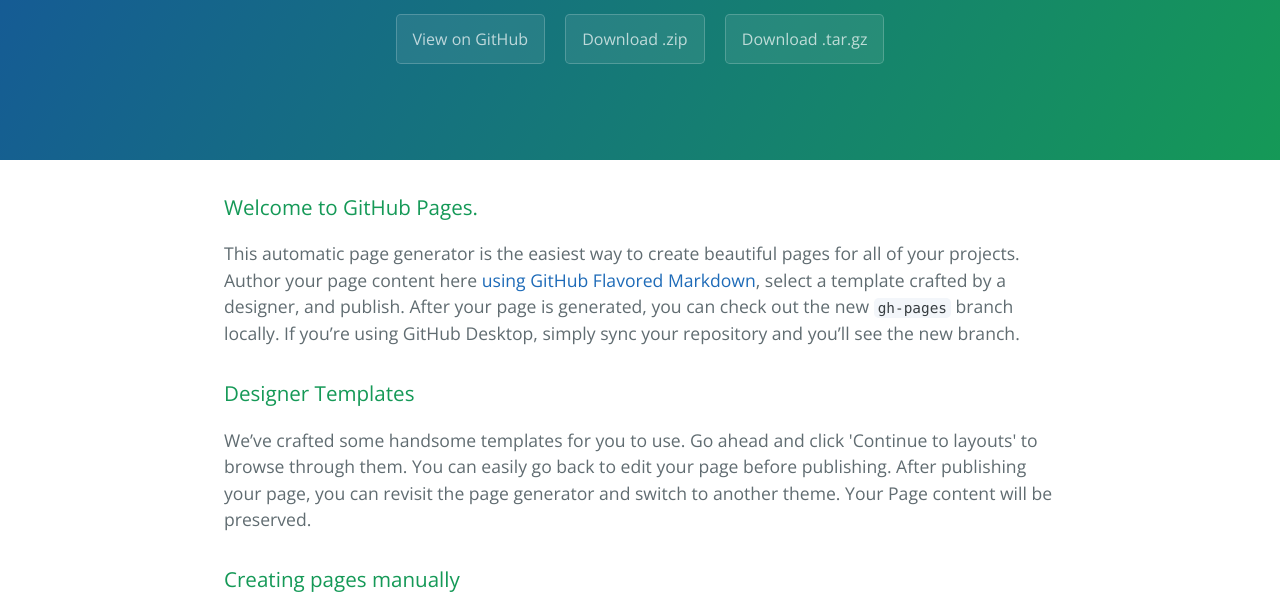
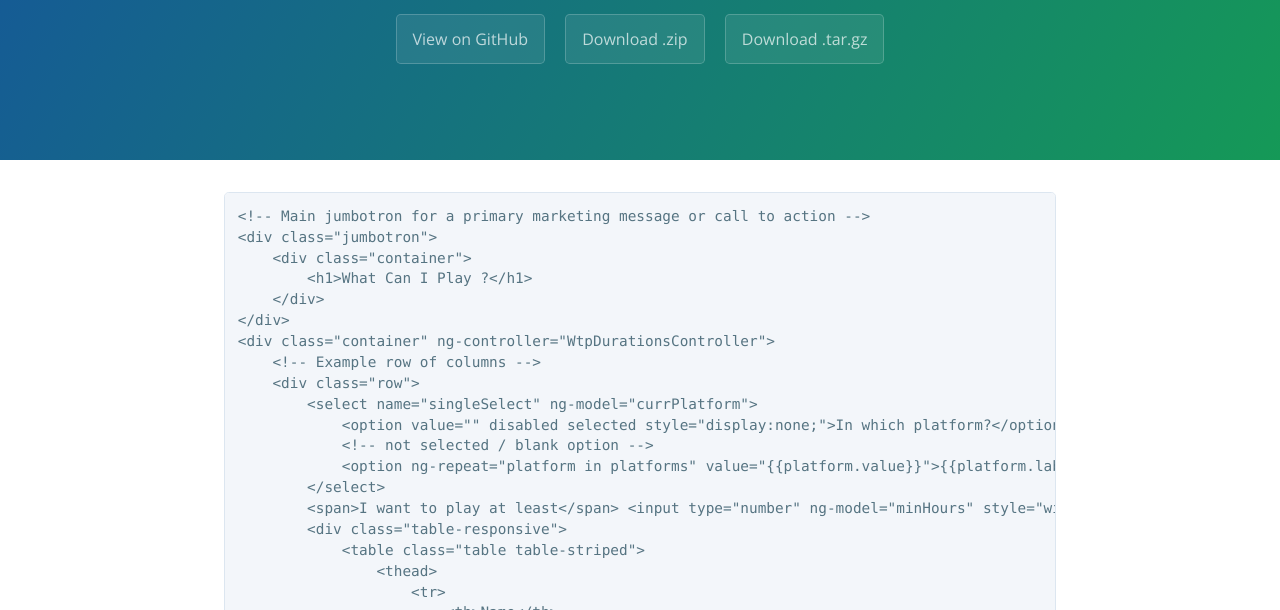
Before and after one commit to pedrolsamaral/what-to-play, a plain HTML site: page index.html in a window 1280 px wide. Shown: the part 176-786 px from the top of the page. Drawn offline with nearby package versions, Linux system fonts and the light colour scheme.

```diff
--- a/index.html
+++ b/index.html
@@ -19,30 +19,46 @@
     </section>
 
     <section class="main-content">
-      <h3>
-<a id="welcome-to-github-pages" class="anchor" href="#welcome-to-github-pages" aria-hidden="true"><span class="octicon octicon-link"></span></a>Welcome to GitHub Pages.</h3>
-
-<p>This automatic page generator is the easiest way to create beautiful pages for all of your projects. Author your page content here <a href="https://guides.github.com/features/mastering-markdown/">using GitHub Flavored Markdown</a>, select a template crafted by a designer, and publish. After your page is generated, you can check out the new <code>gh-pages</code> branch locally. If you’re using GitHub Desktop, simply sync your repository and you’ll see the new branch.</p>
-
-<h3>
-<a id="designer-templates" class="anchor" href="#designer-templates" aria-hidden="true"><span class="octicon octicon-link"></span></a>Designer Templates</h3>
-
-<p>We’ve crafted some handsome templates for you to use. Go ahead and click 'Continue to layouts' to browse through them. You can easily go back to edit your page before publishing. After publishing your page, you can revisit the page generator and switch to another theme. Your Page content will be preserved.</p>
-
-<h3>
-<a id="creating-pages-manually" class="anchor" href="#creating-pages-manually" aria-hidden="true"><span class="octicon octicon-link"></span></a>Creating pages manually</h3>
-
-<p>If you prefer to not use the automatic generator, push a branch named <code>gh-pages</code> to your repository to create a page manually. In addition to supporting regular HTML content, GitHub Pages support Jekyll, a simple, blog aware static site generator. Jekyll makes it easy to create site-wide headers and footers without having to copy them across every page. It also offers intelligent blog support and other advanced templating features.</p>
-
-<h3>
-<a id="authors-and-contributors" class="anchor" href="#authors-and-contributors" aria-hidden="true"><span class="octicon octicon-link"></span></a>Authors and Contributors</h3>
-
-<p>You can <a href="https://github.com/blog/821" class="user-mention">@mention</a> a GitHub username to generate a link to their profile. The resulting <code>&lt;a&gt;</code> element will link to the contributor’s GitHub Profile. For example: In 2007, Chris Wanstrath (<a href="https://github.com/defunkt" class="user-mention">@defunkt</a>), PJ Hyett (<a href="https://github.com/pjhyett" class="user-mention">@pjhyett</a>), and Tom Preston-Werner (<a href="https://github.com/mojombo" class="user-mention">@mojombo</a>) founded GitHub.</p>
-
-<h3>
-<a id="support-or-contact" class="anchor" href="#support-or-contact" aria-hidden="true"><span class="octicon octicon-link"></span></a>Support or Contact</h3>
-
-<p>Having trouble with Pages? Check out our <a href="https://help.github.com/pages">documentation</a> or <a href="https://github.com/contact">contact support</a> and we’ll help you sort it out.</p>
+      <pre><code>&lt;!-- Main jumbotron for a primary marketing message or call to action --&gt;
+&lt;div class="jumbotron"&gt;
+    &lt;div class="container"&gt;
+        &lt;h1&gt;What Can I Play ?&lt;/h1&gt;
+    &lt;/div&gt;
+&lt;/div&gt;
+&lt;div class="container" ng-controller="WtpDurationsController"&gt;
+    &lt;!-- Example row of columns --&gt;
+    &lt;div class="row"&gt;
+        &lt;select name="singleSelect" ng-model="currPlatform"&gt;
+            &lt;option value="" disabled selected style="display:none;"&gt;In which platform?&lt;/option&gt;
+            &lt;!-- not selected / blank option --&gt;
+            &lt;option ng-repeat="platform in platforms" value="{{platform.value}}"&gt;{{platform.label}}&lt;/option&gt;
+        &lt;/select&gt;
+        &lt;span&gt;I want to play at least&lt;/span&gt; &lt;input type="number" ng-model="minHours" style="width: 40px"/&gt;&lt;span&gt;but no more than&lt;/span&gt; &lt;input type="number" ng-model="maxHours" style="width: 40px"/&gt;&lt;span&gt;hours&lt;/span&gt;
+        &lt;div class="table-responsive"&gt;
+            &lt;table class="table table-striped"&gt;
+                &lt;thead&gt;
+                    &lt;tr&gt;
+                        &lt;th&gt;Name&lt;/th&gt;
+                        &lt;th&gt;Duration&lt;/th&gt;
+                    &lt;/tr&gt;
+                &lt;/thead&gt;
+                &lt;tbody ng-repeat="game in games"&gt;
+                    &lt;tr&gt;
+                        &lt;td ng-bind="game.name" /&gt;
+                        &lt;td ng-bind="game.duration" /&gt;
+                    &lt;/tr&gt;
+                &lt;/tbody&gt;
+            &lt;/table&gt;
+        &lt;/div&gt;
+    &lt;/div&gt;
+    &lt;hr&gt;
+&lt;/div&gt;
+&lt;!-- /container --&gt;
+&lt;script src="https://ajax.googleapis.com/ajax/libs/angularjs/1.4.4/angular.min.js"&gt;&lt;/script&gt;
+&lt;script src="https://ajax.googleapis.com/ajax/libs/jquery/1.11.2/jquery.min.js"&gt;&lt;/script&gt;
+&lt;script src="https://maxcdn.bootstrapcdn.com/bootstrap/3.3.5/css/bootstrap.min.css"&gt;&lt;/script&gt;
+&lt;script type="text/javascript" src="js/index.js"&gt;&lt;/script&gt;
+</code></pre>
 
       <footer class="site-footer">
         <span class="site-footer-owner"><a href="https://github.com/pedrolsamaral/what-to-play">What-to-play</a> is maintained by <a href="https://github.com/pedrolsamaral">pedrolsamaral</a>.</span>
```
Also changed, not shown: params.json (+1 -1 lines).
